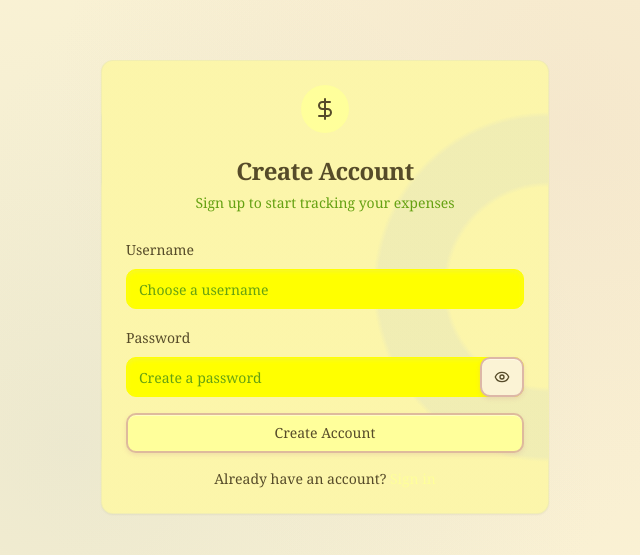
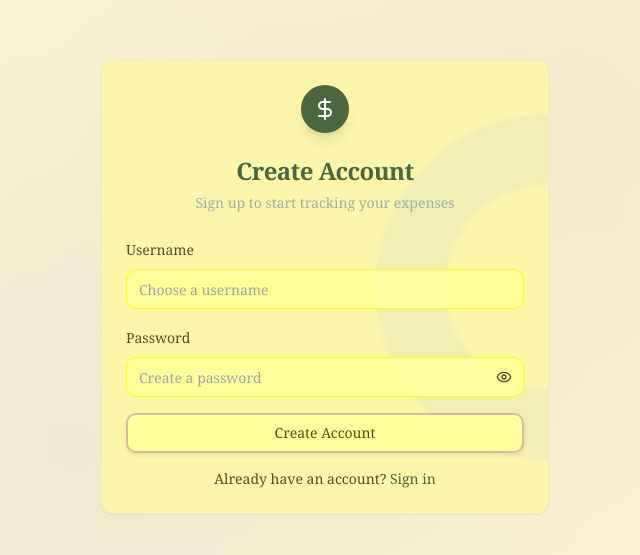
Before and after one commit to fitrirdz/expense-tracker, a Next.js app: page /register in a window 1280 px wide. Shown: the part 113-668 px from the top of the page, without its empty margins (315-955 px from the left). Built offline with nearby package versions, Linux system fonts and the light colour scheme.

Commit message:
adjust auth page styles

```diff
--- a/app/login/page.tsx
+++ b/app/login/page.tsx
@@ -91,7 +91,7 @@ export default function LoginPage() {
                   type='button'
                   variant='ghost'
                   size='sm'
-                  className='absolute right-0 top-0 h-full px-3 py-2 hover:bg-transparent'
+                  className='absolute right-0 top-0 h-full px-3 py-2 hover:bg-vintage-rose'
                   onClick={() => setShowPassword(!showPassword)}
                 >
                   {showPassword ? (
--- a/app/register/page.tsx
+++ b/app/register/page.tsx
@@ -1,33 +1,39 @@
-"use client"
+'use client';
 
-import type React from "react"
+import type React from 'react';
 
-import { useState } from "react"
-import Link from "next/link"
-import { Button } from "@/components/ui/button"
-import { Card, CardContent, CardDescription, CardHeader, CardTitle } from "@/components/ui/card"
-import { Input } from "@/components/ui/input"
-import { Label } from "@/components/ui/label"
-import { Eye, EyeOff, DollarSign } from "lucide-react"
+import { useState } from 'react';
+import Link from 'next/link';
+import { Button } from '@/components/ui/button';
+import {
+  Card,
+  CardContent,
+  CardDescription,
+  CardHeader,
+  CardTitle,
+} from '@/components/ui/card';
+import { Input } from '@/components/ui/input';
+import { Label } from '@/components/ui/label';
+import { Eye, EyeOff, DollarSign } from 'lucide-react';
 
 export default function RegisterPage() {
-  const [showPassword, setShowPassword] = useState(false)
+  const [showPassword, setShowPassword] = useState(false);
   const [formData, setFormData] = useState({
-    username: "",
-    password: "",
-  })
+    username: '',
+    password: '',
+  });
 
   const handleSubmit = (e: React.FormEvent) => {
-    e.preventDefault()
+    e.preventDefault();
     // TODO: Integrate with /register endpoint
-    console.log("Register data:", formData)
+    console.log('Register data:', formData);
     // For now, redirect to login
-    window.location.href = "/login"
-  }
+    window.location.href = '/login';
+  };
 
   return (
     <div
-      className="min-h-screen flex items-center justify-center bg-vintage-cream p-4"
+      className='min-h-screen flex items-center justify-center bg-vintage-cream p-4'
       style={{
         backgroundImage: `
         radial-gradient(circle at 30% 70%, rgba(156, 175, 170, 0.15) 0%, transparent 50%),
@@ -36,65 +42,82 @@ export default function RegisterPage() {
       `,
       }}
     >
-      <Card className="w-full max-w-md vintage-card">
-        <CardHeader className="text-center">
-          <div className="flex justify-center mb-4">
-            <div className="bg-primary rounded-full p-3">
-              <DollarSign className="h-6 w-6 text-primary-foreground" />
+      <Card className='w-full max-w-md vintage-card'>
+        <CardHeader className='text-center'>
+          <div className='flex justify-center mb-4'>
+            <div className='bg-vintage-income-green rounded-full p-3 shadow-lg'>
+              <DollarSign className='h-6 w-6 text-white' />
             </div>
           </div>
-          <CardTitle className="text-2xl font-bold">Create Account</CardTitle>
-          <CardDescription>Sign up to start tracking your expenses</CardDescription>
+          <CardTitle className='text-2xl font-bold text-vintage-income-green'>
+            Create Account
+          </CardTitle>
+          <CardDescription className='text-vintage-teal'>
+            Sign up to start tracking your expenses
+          </CardDescription>
         </CardHeader>
         <CardContent>
-          <form onSubmit={handleSubmit} className="space-y-4">
-            <div className="space-y-2">
-              <Label htmlFor="username">Username</Label>
+          <form onSubmit={handleSubmit} className='space-y-4'>
+            <div className='space-y-2'>
+              <Label htmlFor='username'>Username</Label>
               <Input
-                id="username"
-                type="text"
-                placeholder="Choose a username"
+                id='username'
+                type='text'
+                placeholder='Choose a username'
                 value={formData.username}
-                onChange={(e) => setFormData((prev) => ({ ...prev, username: e.target.value }))}
+                onChange={(e) =>
+                  setFormData((prev) => ({ ...prev, username: e.target.value }))
+                }
                 required
-                className="vintage-input"
+                className='vintage-input'
               />
             </div>
-            <div className="space-y-2">
-              <Label htmlFor="password">Password</Label>
-              <div className="relative">
+            <div className='space-y-2'>
+              <Label htmlFor='password'>Password</Label>
+              <div className='relative'>
                 <Input
-                  id="password"
-                  type={showPassword ? "text" : "password"}
-                  placeholder="Create a password"
+                  id='password'
+                  type={showPassword ? 'text' : 'password'}
+                  placeholder='Create a password'
                   value={formData.password}
-                  onChange={(e) => setFormData((prev) => ({ ...prev, password: e.target.value }))}
+                  onChange={(e) =>
+                    setFormData((prev) => ({
+                      ...prev,
+                      password: e.target.value,
+                    }))
+                  }
                   required
-                  className="vintage-input"
                 />
                 <Button
-                  type="button"
-                  variant="ghost"
-                  size="sm"
-                  className="absolute right-0 top-0 h-full px-3 py-2 hover:bg-transparent vintage-button"
+                  type='button'
+                  variant='ghost'
+                  size='sm'
+                  className='absolute right-0 top-0 h-full px-3 py-2 hover:bg-vintage-income-green'
                   onClick={() => setShowPassword(!showPassword)}
                 >
-                  {showPassword ? <EyeOff className="h-4 w-4" /> : <Eye className="h-4 w-4" />}
+                  {showPassword ? (
+                    <EyeOff className='h-4 w-4' />
+                  ) : (
+                    <Eye className='h-4 w-4' />
+                  )}
                 </Button>
               </div>
             </div>
-            <Button type="submit" className="w-full vintage-button">
+            <Button type='submit' className='w-full vintage-button'>
               Create Account
             </Button>
           </form>
-          <div className="mt-4 text-center text-sm">
-            Already have an account?{" "}
-            <Link href="/login" className="text-primary hover:underline vintage-link">
+          <div className='mt-4 text-center text-sm'>
+            Already have an account?{' '}
+            <Link
+              href='/login'
+              className='text-vintage-income-green hover:underline vintage-link'
+            >
               Sign in
             </Link>
           </div>
         </CardContent>
       </Card>
     </div>
-  )
+  );
 }
--- a/components/ui/command.tsx
+++ b/components/ui/command.tsx
@@ -44,7 +44,7 @@ const CommandInput = React.forwardRef<
     <CommandPrimitive.Input
       ref={ref}
       className={cn(
-        "flex h-11 w-full rounded-md bg-transparent py-3 text-sm outline-none placeholder:text-muted-foreground disabled:cursor-not-allowed disabled:opacity-50",
+        "flex h-11 w-full rounded-md bg-transparent py-3 text-sm outline-none disabled:cursor-not-allowed disabled:opacity-50",
         className
       )}
       {...props}
--- a/components/ui/input.tsx
+++ b/components/ui/input.tsx
@@ -8,7 +8,7 @@ const Input = React.forwardRef<HTMLInputElement, React.ComponentProps<"input">>(
       <input
         type={type}
         className={cn(
-          "flex h-10 w-full rounded-md border border-input bg-background px-3 py-2 text-base ring-offset-background file:border-0 file:bg-transparent file:text-sm file:font-medium file:text-foreground placeholder:text-muted-foreground focus-visible:outline-none focus-visible:ring-2 focus-visible:ring-ring focus-visible:ring-offset-2 disabled:cursor-not-allowed disabled:opacity-50 md:text-sm",
+          "flex h-10 w-full rounded-md border border-input bg-background/10 px-3 py-2 text-base ring-offset-background file:border-0 file:bg-transparent file:text-sm file:font-medium file:text-foreground focus-visible:outline-none focus-visible:ring-2 focus-visible:ring-ring focus-visible:ring-offset-2 disabled:cursor-not-allowed disabled:opacity-50 md:text-sm",
           className
         )}
         ref={ref}
--- a/components/ui/select.tsx
+++ b/components/ui/select.tsx
@@ -19,7 +19,7 @@ const SelectTrigger = React.forwardRef<
   <SelectPrimitive.Trigger
     ref={ref}
     className={cn(
-      "flex h-10 w-full items-center justify-between rounded-md border border-input bg-background px-3 py-2 text-sm ring-offset-background placeholder:text-muted-foreground focus:outline-none focus:ring-2 focus:ring-ring focus:ring-offset-2 disabled:cursor-not-allowed disabled:opacity-50 [&>span]:line-clamp-1",
+      "flex h-10 w-full items-center justify-between rounded-md border border-input bg-background px-3 py-2 text-sm ring-offset-background focus:outline-none focus:ring-2 focus:ring-ring focus:ring-offset-2 disabled:cursor-not-allowed disabled:opacity-50 [&>span]:line-clamp-1",
       className
     )}
     {...props}
--- a/components/ui/textarea.tsx
+++ b/components/ui/textarea.tsx
@@ -9,7 +9,7 @@ const Textarea = React.forwardRef<
   return (
     <textarea
       className={cn(
-        "flex min-h-[80px] w-full rounded-md border border-input bg-background px-3 py-2 text-base ring-offset-background placeholder:text-muted-foreground focus-visible:outline-none focus-visible:ring-2 focus-visible:ring-ring focus-visible:ring-offset-2 disabled:cursor-not-allowed disabled:opacity-50 md:text-sm",
+        "flex min-h-[80px] w-full rounded-md border border-input bg-background px-3 py-2 text-base ring-offset-background focus-visible:outline-none focus-visible:ring-2 focus-visible:ring-ring focus-visible:ring-offset-2 disabled:cursor-not-allowed disabled:opacity-50 md:text-sm",
         className
       )}
       ref={ref}
```
